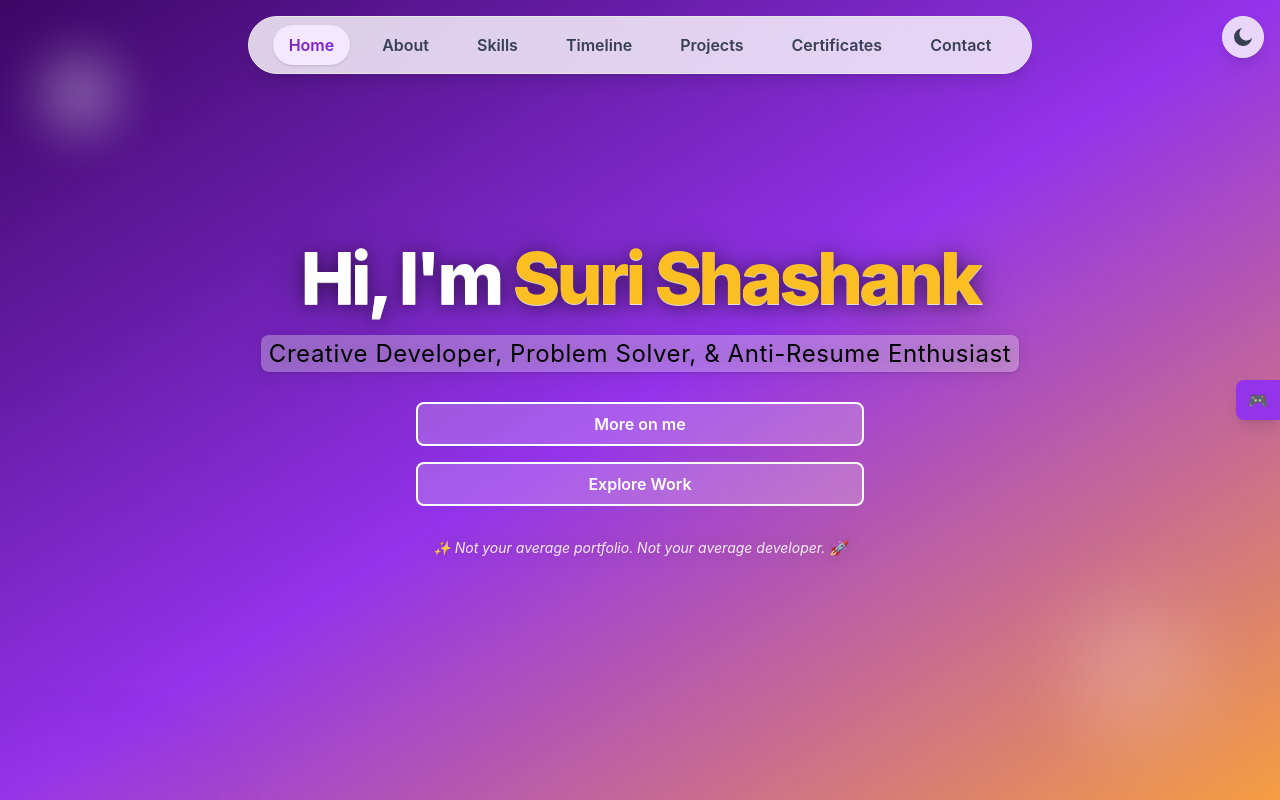
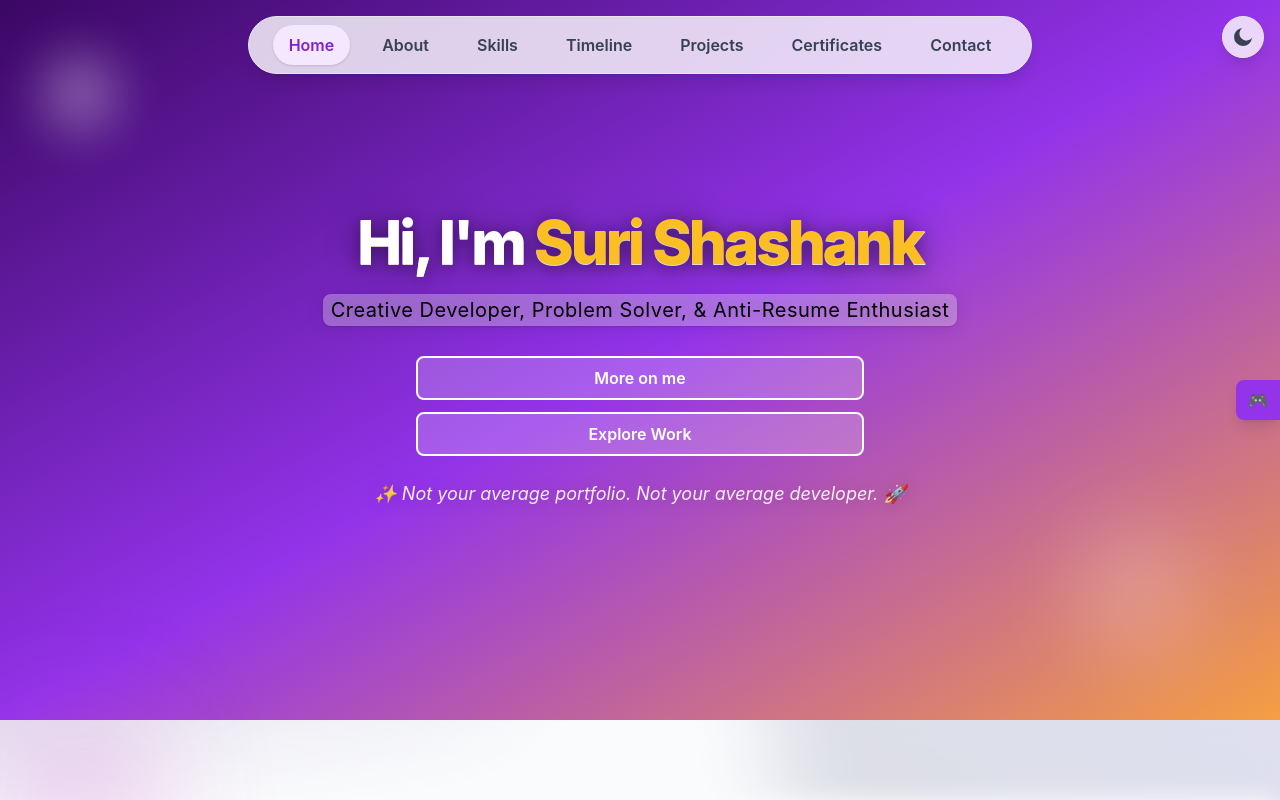
Before and after one commit to shashanksuri616/mypage, a React (Create React App) app in the folder frontend/: page / in a window 1280 px wide. Shown: the top 800 px of the page. Built offline with nearby package versions, Linux system fonts and the light colour scheme.

Commit message:
added compatability for other devices

```diff
--- a/frontend/src/components/Hero.js
+++ b/frontend/src/components/Hero.js
@@ -48,11 +48,12 @@ const Hero = () => {
       id="hero"
       ref={ref}
       className="
-        min-h-screen h-screen flex flex-col justify-center items-center
+        min-h-[90vh] h-auto flex flex-col justify-center items-center
         bg-gradient-to-br from-[#3b0764] via-[#9333ea] to-[#f59e42]
         dark:bg-gradient-to-br dark:from-[#022c22] dark:via-[#312e81] dark:to-[#000]
         text-white text-center relative overflow-hidden transition-colors duration-500
-        px-2 sm:px-0
+        px-2 sm:px-4 md:px-8
+        py-10 sm:py-16
       "
       initial="hidden"
       animate={controls}
@@ -65,12 +66,12 @@ const Hero = () => {
 
       {/* Floating Animated Elements */}
       <motion.div
-        className="absolute top-4 left-2 w-14 h-14 sm:top-10 sm:left-10 sm:w-20 sm:h-20 bg-white/30 dark:bg-white/10 rounded-full blur-xl pointer-events-none"
+        className="absolute top-4 left-2 w-10 h-10 xs:w-14 xs:h-14 sm:top-10 sm:left-10 sm:w-20 sm:h-20 bg-white/30 dark:bg-white/10 rounded-full blur-xl pointer-events-none"
         variants={floatingVariants}
         animate="animate"
       />
       <motion.div
-        className="absolute bottom-10 right-2 w-20 h-20 sm:bottom-20 sm:right-20 sm:w-32 sm:h-32 bg-white/20 dark:bg-white/5 rounded-full blur-2xl pointer-events-none"
+        className="absolute bottom-6 right-2 w-14 h-14 xs:w-20 xs:h-20 sm:bottom-20 sm:right-20 sm:w-32 sm:h-32 bg-white/20 dark:bg-white/5 rounded-full blur-2xl pointer-events-none"
         variants={floatingVariants}
         animate="animate"
         style={{ animationDelay: "1s" }}
@@ -78,7 +79,7 @@ const Hero = () => {
 
       {/* Main Content */}
       <motion.h1
-        className="text-3xl xs:text-4xl sm:text-6xl md:text-7xl font-extrabold tracking-tighter drop-shadow-[0_2px_16px_rgba(0,0,0,0.35)] mb-4"
+        className="text-2xl xs:text-3xl sm:text-5xl md:text-6xl font-extrabold tracking-tighter drop-shadow-[0_2px_16px_rgba(0,0,0,0.35)] mb-3 sm:mb-4"
         variants={textVariants}
         custom={1}
         style={{
@@ -88,7 +89,7 @@ const Hero = () => {
         Hi, I'm <span className="text-[#fbbf24] dark:text-[#a3e635]">Suri Shashank</span>
       </motion.h1>
       <motion.p
-        className="mt-2 text-base xs:text-lg sm:text-xl md:text-2xl tracking-wide drop-shadow-[0_1px_8px_rgba(0,0,0,0.25)] mb-8"
+        className="mt-2 text-sm xs:text-base sm:text-lg md:text-xl tracking-wide drop-shadow-[0_1px_8px_rgba(0,0,0,0.25)] mb-6 sm:mb-8"
         variants={textVariants}
         custom={2}
       >
@@ -97,7 +98,7 @@ const Hero = () => {
         </span>
       </motion.p>
       <motion.div
-        className="flex flex-col xs:flex-row gap-4 xs:gap-6 justify-center items-center w-full max-w-xs sm:max-w-md mx-auto"
+        className="flex flex-col xs:flex-row gap-3 xs:gap-6 justify-center items-center w-full max-w-xs sm:max-w-md mx-auto"
         variants={textVariants}
         custom={3}
       >
@@ -135,7 +136,7 @@ const Hero = () => {
 
       {/* Fun Interactive Tagline */}
       <motion.p
-        className="mt-8 xs:mt-12 text-sm xs:text-lg italic text-white/90 drop-shadow-[0_1px_8px_rgba(0,0,0,0.18)] px-2"
+        className="mt-6 xs:mt-10 text-xs xs:text-sm sm:text-lg italic text-white/90 drop-shadow-[0_1px_8px_rgba(0,0,0,0.18)] px-2"
         initial={{ opacity: 0, y: 30 }}
         animate={inView ? { opacity: 1, y: 0 } : {}}
         transition={{ delay: 1.2, duration: 1 }}
```
